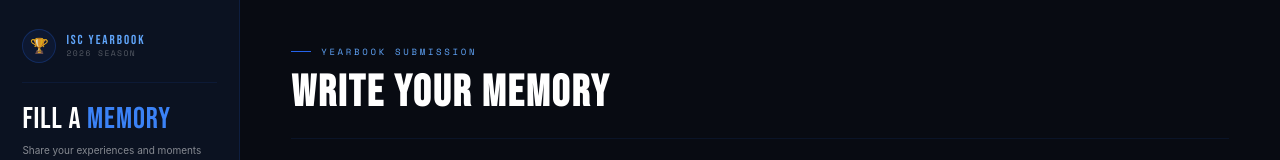
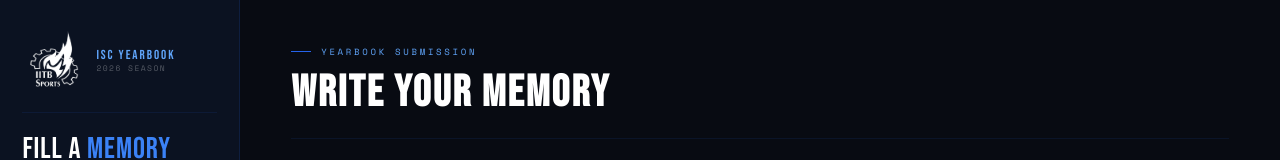
Before and after one commit to dishajain2005/ISC-Yearbook-2026, a React (Create React App) app in the folder frontend/Yearbook-New-Design/frontend/: page /fill-memory in a window 1280 px wide. Shown: the top 160 px of the page. Built offline with nearby package versions, Linux system fonts and the light colour scheme; no server answers.

Commit message:
form update logo

```diff
--- a/frontend/Yearbook-New-Design/frontend/src/components/FillMemoryForm.js
+++ b/frontend/Yearbook-New-Design/frontend/src/components/FillMemoryForm.js
@@ -243,7 +243,8 @@ export default function FillMemoryForm() {
       {/* ── SIDEBAR ── */}
       <aside className="fill-sidebar">
         <div className="fill-sb-logo-row">
-          <div className="fill-sb-logo-circle">🏆</div>
+          <img src="/iitb-sports-logo.png" alt="IITB Sports" className="login-intro-logo" />
+
           <div className="fill-sb-brand">
             ISC YEARBOOK
             <small>2026 Season</small>
```
